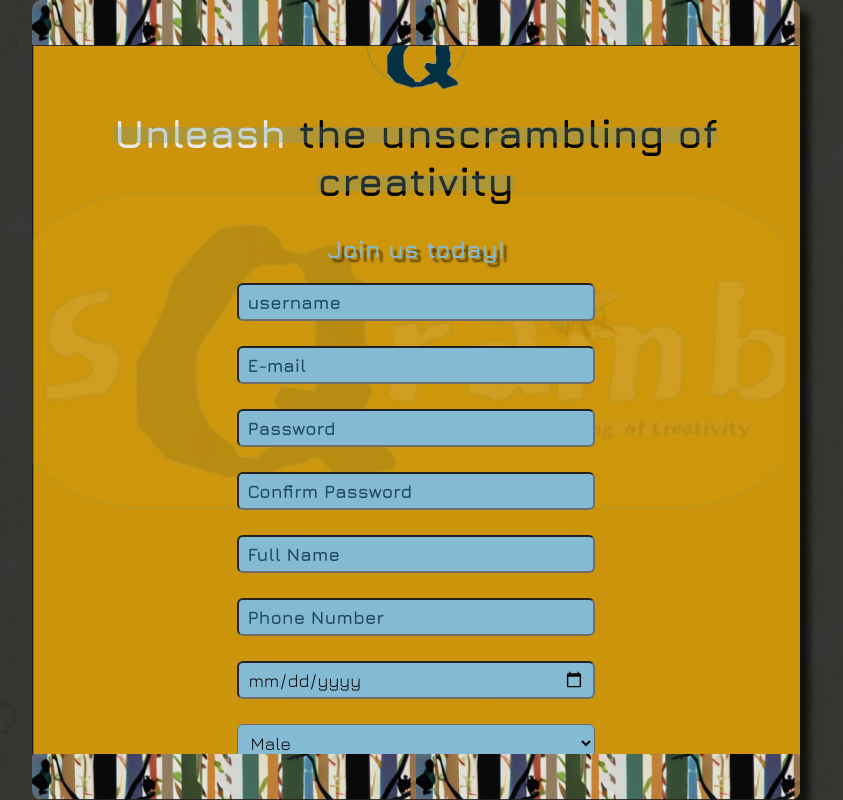
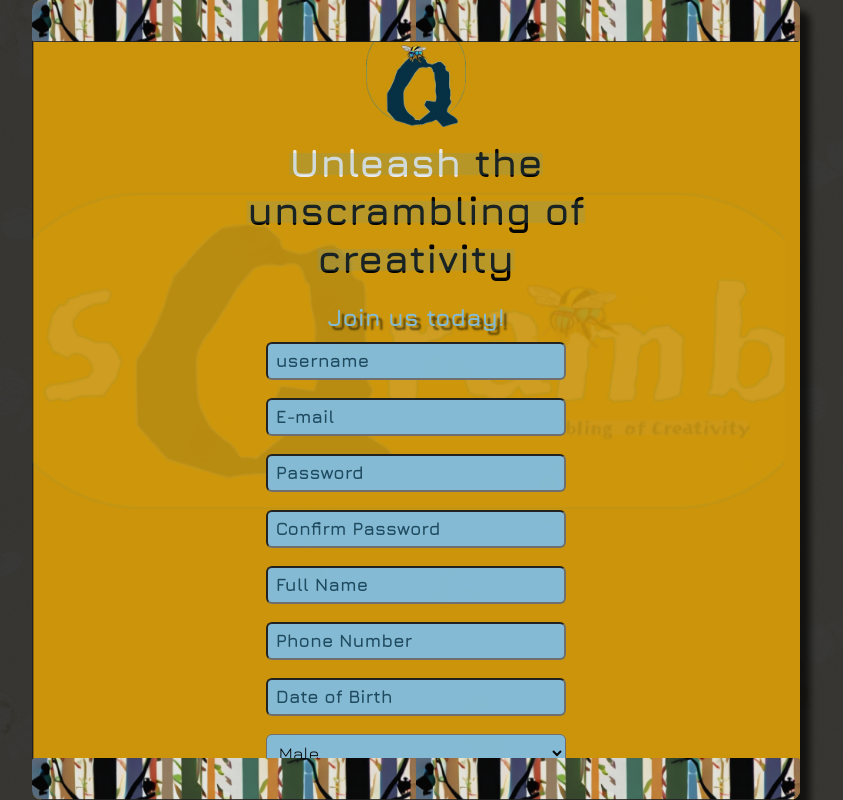
Before and after one commit to Emadenni/SQRAMB, a React (Vite) app in the folder frontend/sqramb/: page /signup in a window 1280 px wide. Shown: the whole page, without its empty margins (224-1067 px from the left). Built offline with nearby package versions, Linux system fonts and the light colour scheme.

Commit message:
improved layout of the form, included terms item, modified layout

```diff
--- a/frontend/sqramb/package.json
+++ b/frontend/sqramb/package.json
@@ -11,6 +11,7 @@
   },
   "dependencies": {
     "react": "^18.2.0",
+    "react-datepicker": "^7.2.0",
     "react-dom": "^18.2.0",
     "react-router-dom": "^6.23.1"
   },
--- a/frontend/sqramb/src/App.scss
+++ b/frontend/sqramb/src/App.scss
@@ -5,6 +5,8 @@
   margin: 0;
   padding: 0;
   box-sizing: border-box;
+  height: 100%;
+
 }
 
 body {
@@ -12,9 +14,13 @@ body {
   height: 100vh; */
   background-image: url(../src/assets/images/TextureBkg2.png);
   opacity: 0.9;
+
+
 }
 #root {
   width: 100vw;
   height: 100vh;
   @include flex(default, center, center);
+
+
 }
--- a/frontend/sqramb/src/components/Layout/Layout.tsx
+++ b/frontend/sqramb/src/components/Layout/Layout.tsx
@@ -13,9 +13,9 @@ const Layout:React.FC<LayoutProps> =({children, className}) =>{
         <>
         <div className= {`standard-page-container ${className}`}>
         <Frame />
-        <main>
+
             {children}
-        </main>
+
         <Frame />
 
         </div>
--- a/frontend/sqramb/src/components/Layout/layout.scss
+++ b/frontend/sqramb/src/components/Layout/layout.scss
@@ -18,11 +18,11 @@
   box-shadow: 10px 11px 7px 0px rgba(0,0,0,0.75);
   overflow: hidden; // Nascondi l'overflow per evitare lo scroll del contenitore fisso
 
-  main {
+/*   main {
     height: calc(100% - 40px);
    width: 100%; // Permette al main di crescere per occupare lo spazio disponibile
     overflow-y: auto; // Abilita lo scroll verticale
     padding: 20px; // Aggiunge padding per evitare che il contenuto tocchi i bordi
     box-sizing: border-box; // Include il padding nel calcolo dell'altezza
-  }
+  } */
 }
--- a/frontend/sqramb/src/components/RegistrationForm/RegistrationForm.tsx
+++ b/frontend/sqramb/src/components/RegistrationForm/RegistrationForm.tsx
@@ -1,5 +1,6 @@
+import { Link } from "react-router-dom";
 import "./registrationForm.scss";
-import React, { ChangeEvent, useState } from "react";
+import React, { ChangeEvent, useState, FocusEvent } from "react";
 
 interface FormState {
   username: string;
@@ -29,11 +30,11 @@ const RegistrationForm = () => {
   };
 
   const [form, setForm] = useState<FormState>(initialFormState);
+  const [isDateInputVisible, setIsDateInputVisible] = useState(false);
 
   const handleChange = (e: ChangeEvent<HTMLInputElement | HTMLSelectElement>) => {
     const { name, value, type } = e.target;
 
-    // Gestione specifica per checkbox
     if (type === "checkbox") {
       const isChecked = (e.target as HTMLInputElement).checked;
       setForm((prevForm) => ({
@@ -51,8 +52,18 @@ const RegistrationForm = () => {
   const handleSubmit = (e: React.FormEvent<HTMLFormElement>) => {
     e.preventDefault();
     console.log("Form submitted:", form);
-    // Esempio di come potresti resettare il form dopo l'invio
-    setForm(initialFormState); // Resetta il form agli stati iniziali
+
+    setForm(initialFormState);
+  };
+
+  const handleDateFocus = () => {
+    setIsDateInputVisible(true);
+  };
+
+  const handleDateBlur = (e: FocusEvent<HTMLInputElement>) => {
+    if (!e.target.value) {
+      setIsDateInputVisible(false);
+    }
   };
 
   return (
@@ -115,7 +126,26 @@ const RegistrationForm = () => {
         placeholder="Phone Number"
       />
 
-      <input type="date" id="dob" name="dob" value={form.dob} onChange={handleChange} placeholder="Date Of Birth" />
+      <div className="date-input-wrapper">
+        {!isDateInputVisible && (
+          <input
+            type="text"
+            placeholder="Date of Birth"
+            onFocus={handleDateFocus}
+            className="placeholder-input"
+          />
+        )}
+        {isDateInputVisible && (
+          <input
+            type="date"
+            id="dob"
+            name="dob"
+            value={form.dob}
+            onChange={handleChange}
+            onBlur={handleDateBlur}
+          />
+        )}
+      </div>
 
       <select id="gender" name="gender" value={form.gender} onChange={handleChange}>
         <option value="male">Male</option>
@@ -137,6 +167,7 @@ const RegistrationForm = () => {
         <input type="checkbox" id="terms" name="terms" checked={form.terms} onChange={handleChange} required />
         <label htmlFor="terms"> I agree to the Terms and Conditions </label>
       </div>
+      <Link to= "/terms">  <p>Read Terms And Conditions</p>  </Link>
       <button type="submit">Register</button>
     </form>
   );
--- a/frontend/sqramb/src/components/RegistrationForm/registrationForm.scss
+++ b/frontend/sqramb/src/components/RegistrationForm/registrationForm.scss
@@ -1,34 +1,69 @@
 @use "./src/sass/" as *;
 
 .reg-form {
-  height: 1600px;
-  display: flex;
-  flex-direction: column;
-  gap: 25px;
+  max-height: 1500px;
 
-  * {
+  @include flex(column);
+  gap: 18px;
+
+  input,
+  select {
     height: 38px;
     border-radius: 6px;
     font-family: $primary-font-family;
     font-size: 18px;
     padding: 8px;
     background-color: map-get($style-page-colors, "cyan");
-  }
 
-  input {
     &::placeholder {
       color: map-get($style-page-colors, "blue");
       opacity: 0.8;
       font-weight: 800;
+    }
+
+    &[type="date"] {
+      height: 38px;
+    }
+  }
+
+  .date-input-wrapper {
+    position: relative;
+
+    .placeholder-input {
+      height: 38px;
+      border-radius: 6px;
+      font-family: $primary-font-family;
+      font-size: 18px;
+      padding: 8px;
+      background-color: map-get($style-page-colors, "cyan");
+      color: map-get($style-page-colors, "blue");
+
+      font-weight: 800;
+      width: 100%;
+    }
+
+    #dob {
+      width: 100%;
     }
   }
 
   &__terms-box {
     display: flex;
     height: 50px;
+    background-color: map-get($style-page-colors, "cyan");
+    border-radius: 6px;
+    padding: 4px;
+    @include flex(default, center, center);
 
     input {
-      width: 24px;
+      width: 20px;
+    }
+
+    label {
+      margin-top: 16px;
+      margin-left: 5px;
+    }
+
     }
   }
 
@@ -36,12 +71,19 @@
     width: 200px;
     height: 60px;
     align-self: center;
-    margin:40px auto;
+    margin: 40px auto;
     font-size: 30px;
     padding: 5px;
     background-color: map-get($style-page-colors, "gray");
     color: map-get($style-page-colors, "blue");
     font-weight: 800;
     border: solid 1px white;
+    border-radius: 6px;
+    font-family: $primary-font-family;
+
   }
-}
+
+  p {
+    text-align: center;
+    color: white;
+  }
--- a/frontend/sqramb/src/pages/SignUp/signUp.scss
+++ b/frontend/sqramb/src/pages/SignUp/signUp.scss
@@ -1,16 +1,19 @@
 @use "./src/sass/" as *;
 
 .signUp-container {
-  height: 100%;
+  max-height: 100%;
   @include flex(column, center, center);
-  gap: 10px;
-
+  gap: 1px;
   font-family: $primary-font-family;
 
+  width: 100%; // Permette al main di crescere per occupare lo spazio disponibile
+   overflow-y: auto; // Abilita lo scroll verticale
+   padding: 140px; // Aggiunge padding per evitare che il contenuto tocchi i bordi
+   box-sizing: border-box; // Include il padding nel calcolo dell'altezza
 
   img {
     width: 100px;
-    margin-top: 250px;
+
   }
 
   h1 {
@@ -18,18 +21,15 @@
     text-align: center;
     font-size: 40px;
     margin-bottom: 20px;
-    text-decoration: line-through 16px rgba(116, 169, 169, 0.3);
+    text-decoration: line-through 22px rgba(116, 169, 169, 0.2);
     span {
       color: white;
-
-
-
     }
   }
 
   h2 {
-    color:map-get($style-page-colors, "cyan");
-    text-shadow: 4px 4px 2px rgba(0,0,0,0.6);
+    color: map-get($style-page-colors, "cyan");
+    text-shadow: 4px 4px 2px rgba(0, 0, 0, 0.6);
     margin-bottom: 10px;
+  }
 }
-  }
```
Also changed, not shown: 1 other file (tests, documents, lock files or other folders).
